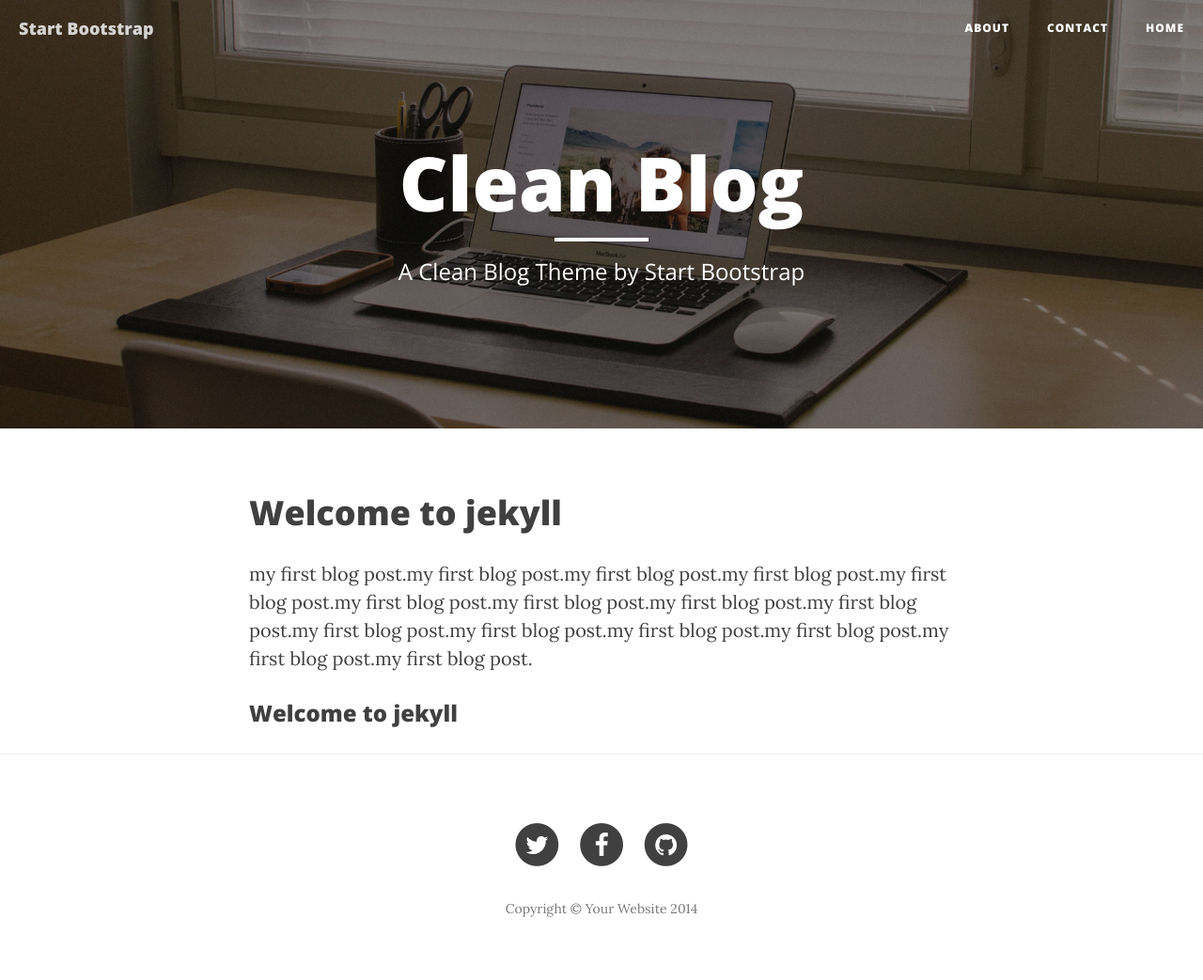
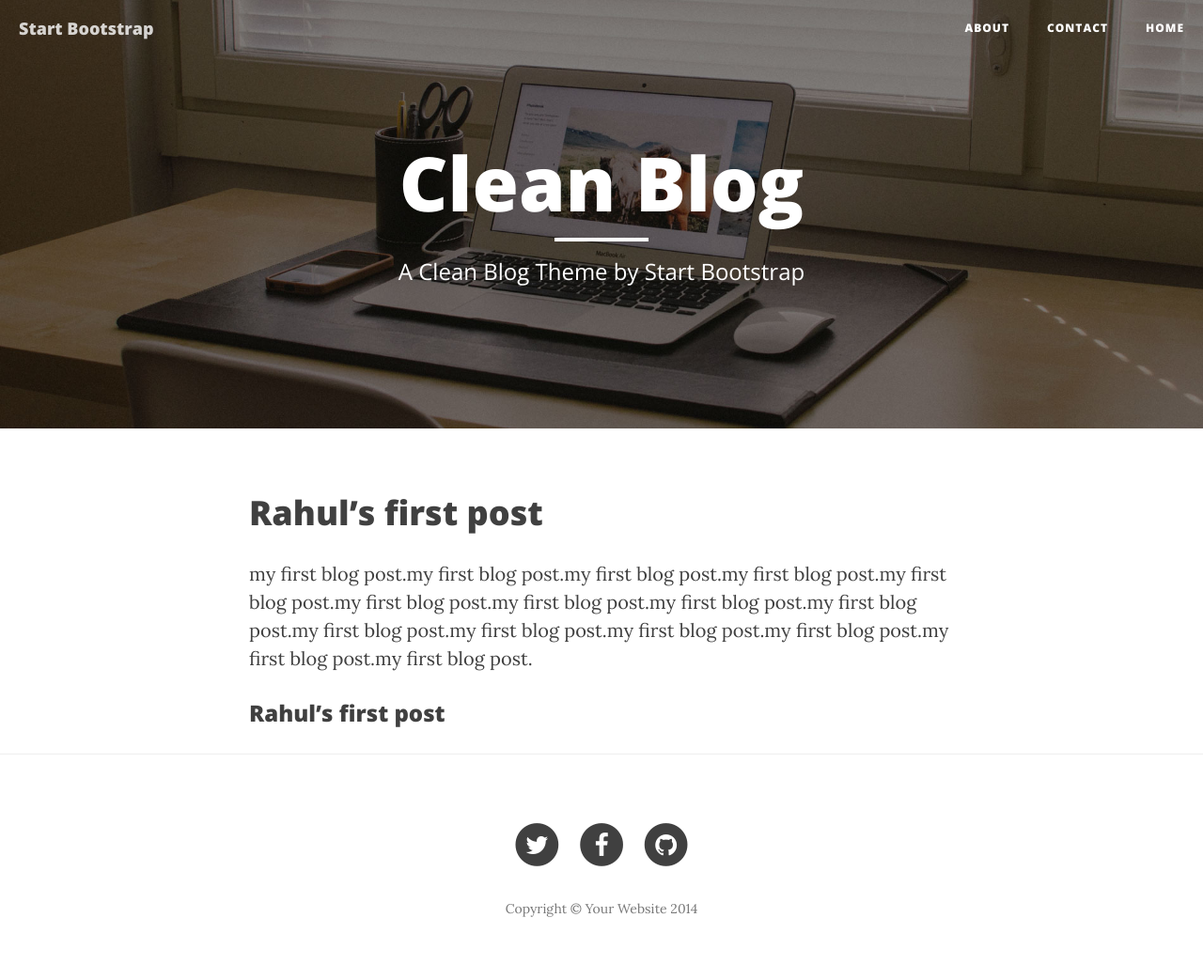
Before and after one commit to neortls007idev/Blog, a Jekyll site: the page built from _posts/2016-07-05-First-Blog-Post.md, in a window 1280 px wide. Shown: the whole page at 94% size. Built offline with Jekyll 4.4.1, drawn with Linux system fonts in a browser that asks for light colours; nearby versions of some CDN libraries; Markdown is read by kramdown in place of the engine named in the settings.

Commit message:
post correction 2

```diff
--- a/_posts/2016-07-05-First-Blog-Post.md
+++ b/_posts/2016-07-05-First-Blog-Post.md
@@ -6,7 +6,8 @@ description: "my first blog post"
 author: "Rahul Gupta"
 ---
 
-#Welcome to jekyll
+#Rahul's first post
+
 my first blog post.my first blog post.my first blog post.my first blog post.my first blog post.my first blog post.my first blog post.my first blog post.my first blog post.my first blog post.my first blog post.my first blog post.my first blog post.my first blog post.my first blog post.
 
-###Welcome to jekyll
+###Rahul's first post
```
